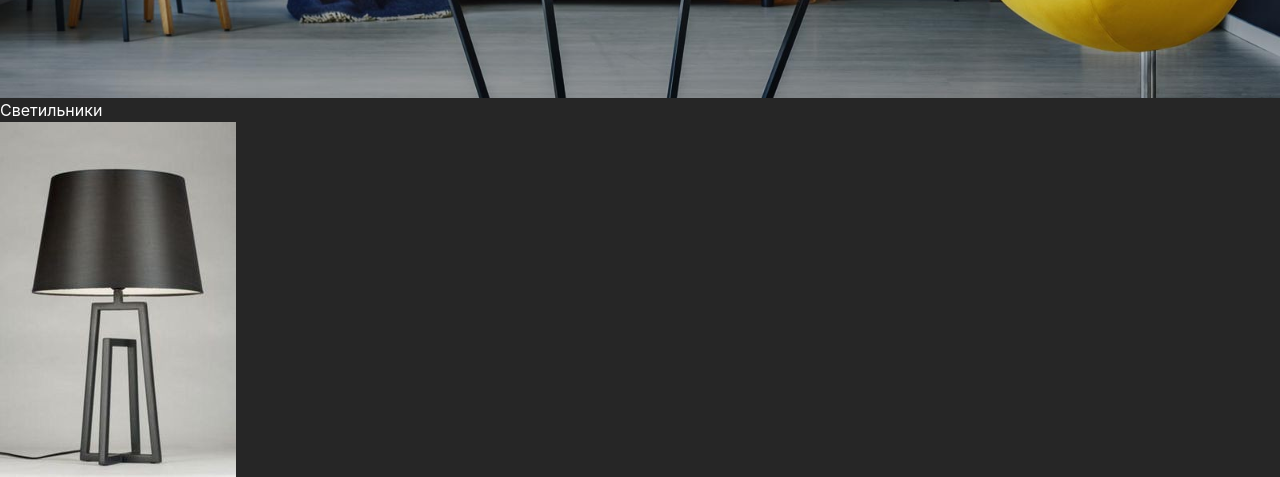
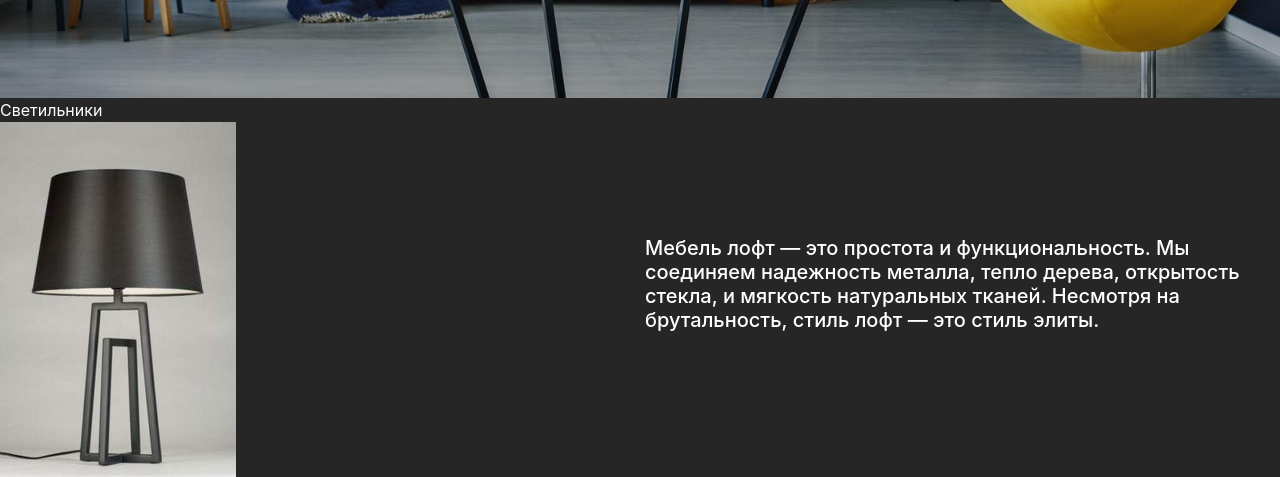
Before and after one commit to Flash-Royal/Site, a Django app: page /main/ in a window 1280 px wide. Shown: the part 622-1099 px from the top of the page. Run offline with Django 3.2, Linux system fonts and the light colour scheme; data comes from the database, SQL or seed files in the repository; some libraries are stand-ins or nearby versions.

Commit message:
grid is back

```diff
--- a/secondSite/template/main.html
+++ b/secondSite/template/main.html
@@ -45,9 +45,9 @@
         <h6 class = "n1"> для дома | офиса | кафе и ресторана | улицы </h6>
       </div>
     </div>
-    <div class="row">
+    <div class="grid">
       {%for item in furn%}
-      <div class = "col-auto">
+      <div class = "{{item.idName}}">
         <div>
           <a class = "link" href = "{{item.getLink}}"> {{item.name}} </a>
         </div>
@@ -56,6 +56,9 @@
         </div>
       </div>
       {%endfor%}
+      <div class = "text">
+         <h5> Мебель лофт — это простота и функциональность. Мы соединяем надежность металла, тепло дерева, открытость стекла, и мягкость натуральных тканей. Несмотря на брутальность, стиль лофт — это стиль элиты. </h5>
+      </div>
     </div>
   </body>
 
@@ -88,10 +91,6 @@
       margin-top: 30px;
     }
 
-    .row {
-      width: 100%;
-    }
-
     .link {
       text-decoration: none;
       color: white;
@@ -110,9 +109,12 @@
       margin-bottom: 10px;
     }
 
-    .row {
+    .grid {
       background: #262626;
       width: auto;
+      display: grid;
+      grid-gap: 10px;
+      grid-template-columns: repeat(auto-fit, minmax(200px, 1fr));
     }
 
     .im {
@@ -120,5 +122,11 @@
       height: auto;
     }
 
+    .text {
+      color: white;
+      align-self: center;
+      justify-self: center;
+    }
+
   </style>
 </html>
```
